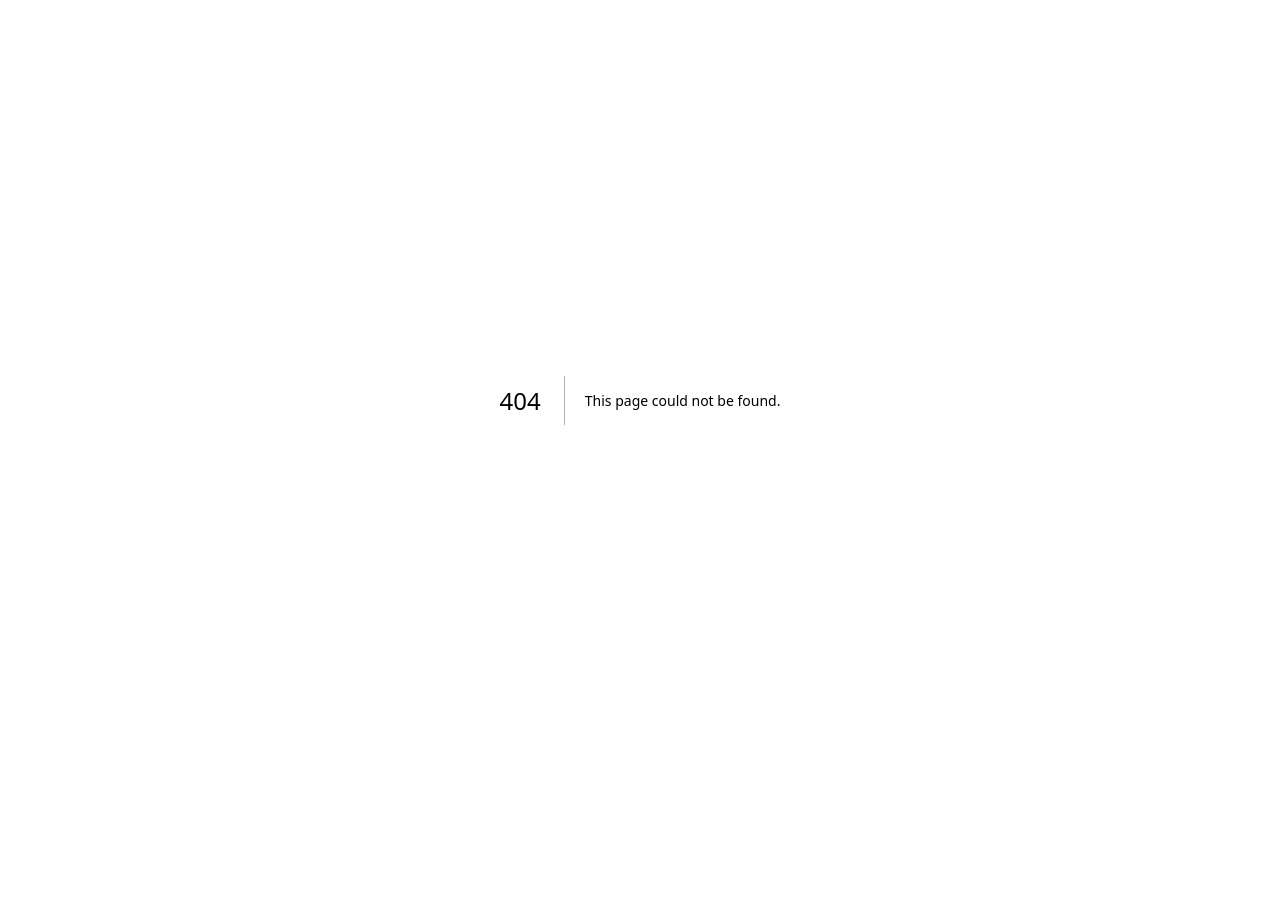
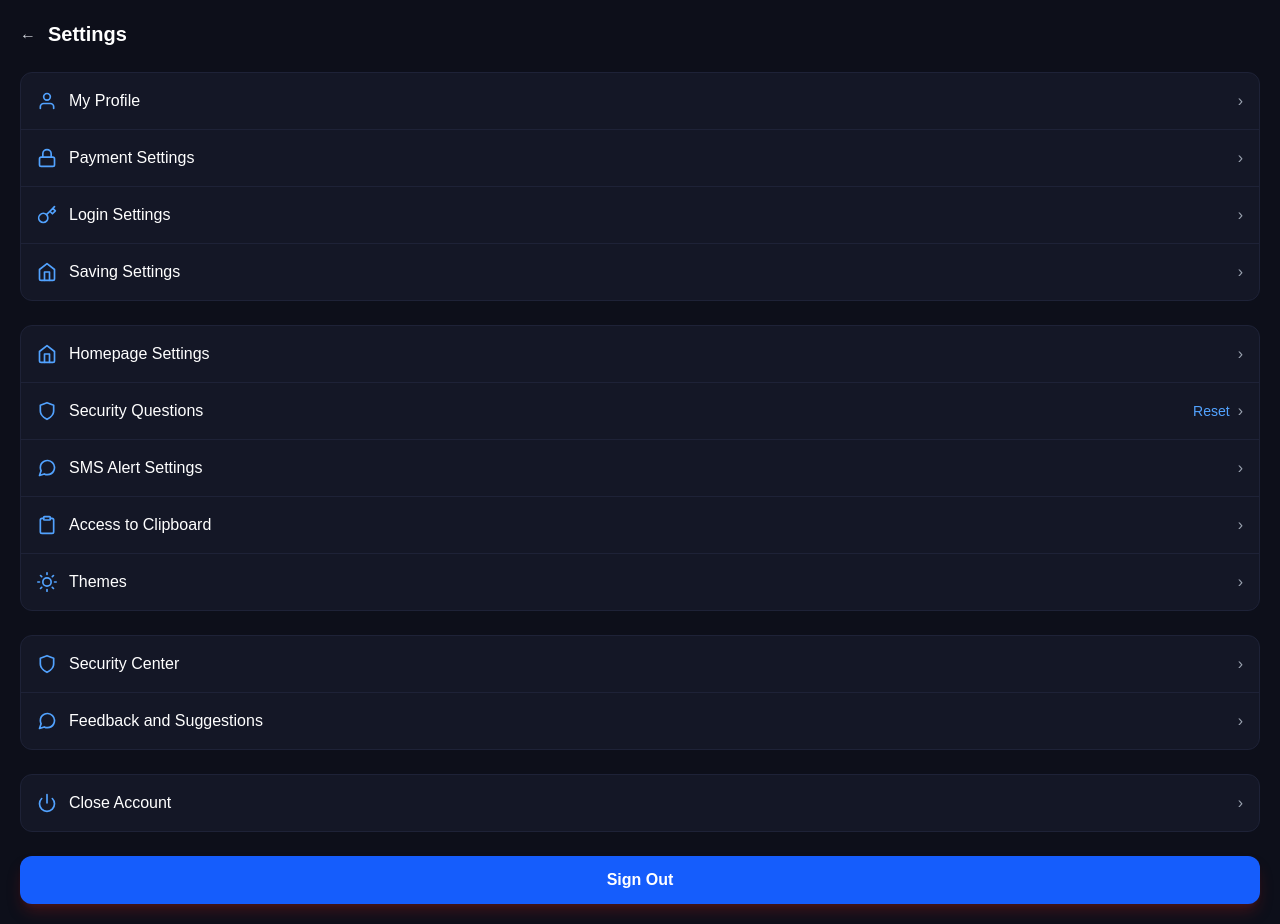
Before and after one commit to SwiftPay11/Investment-site, a Next.js app in the folder frontend/: page /settings in a window 1280 px wide. Before the commit this address had no page. Before the commit the page ends 800 px from the top, so only its background shows below. Built offline with nearby package versions, Linux system fonts and the light colour scheme; sample sign-in values are in the browser's storage.

Commit message:
update giftcard

```diff
--- a/frontend/src/app/credentials/page.jsx
+++ b/frontend/src/app/credentials/page.jsx
@@ -20,12 +20,34 @@ export default function CredentialsPage() {
     setForm({ ...form, [e.target.name]: e.target.value });
   };
 
-  const handleSubmit = (e) => {
-    e.preventDefault();
-    // save details (e.g. to localStorage or API)
-    localStorage.setItem("userDetails", JSON.stringify(form));
-    router.push("/dashboard"); // redirect after save
+ const handleSubmit = async (e) => {
+  e.preventDefault();
+
+  const fullName = `${form.firstName} ${form.lastName}`;
+
+  const payload = {
+    fullName,
+    dob: form.dob,
+    phone: form.phone,
+    // add gender + country if you later collect them
   };
+
+  try {
+    const res = await fetch("https://investment-site-x6tr.onrender.com/auth/update-profile", {
+      method: "POST",
+      headers: { "Content-Type": "application/json" },
+      body: JSON.stringify(payload),
+    });
+
+    const updatedUser = await res.json();
+
+    localStorage.setItem("user", JSON.stringify(updatedUser));
+
+    router.push("/dashboard");
+  } catch (err) {
+    alert("Something went wrong!");
+  }
+};
 
   return (
     <div className="min-h-screen bg-gradient-to-br from-[#0a0f2c] to-[#08142b] text-white flex flex-col md:flex-row items-center justify-center p-4">
--- a/frontend/src/app/dashboard/page.jsx
+++ b/frontend/src/app/dashboard/page.jsx
@@ -751,7 +751,7 @@ useEffect(() => {
 
             <nav className="space-y-2">
               <div className="px-2 py-2 rounded bg-white/6">Wallet & Accounts</div>
-              <div className="px-2 py-2 rounded">Settings</div>
+              <div className="px-2 py-2 rounded" onClick={() => router.push ("/settings")}>Settings</div>
               <div className="px-2 py-2 rounded" onClick={() => router.push("/transfer")}>Transfer to NexTrade account</div>
               <div className="px-2 py-2 rounded" onClick={() => router.push ("/transfer-other")}>Transfer to External account</div>
             </nav>
--- /dev/null
+++ b/frontend/src/app/settings/page.jsx
@@ -0,0 +1,114 @@
+"use client";
+
+import { useEffect, useState } from "react";
+import { useRouter } from "next/navigation";
+
+// Icons
+import {
+  FiUser,
+  FiLock,
+  FiKey,
+  FiHome,
+  FiShield,
+  FiMessageCircle,
+  FiClipboard,
+  FiSun,
+  FiPower
+} from "react-icons/fi";
+
+export default function SettingsPage() {
+  const router = useRouter();
+  const [user, setUser] = useState(null);
+
+  useEffect(() => {
+    const saved = localStorage.getItem("user");
+    if (!saved) {
+      router.push("/login");
+      return;
+    }
+    setUser(JSON.parse(saved));
+  }, []);
+
+  const handleSignOut = () => {
+    localStorage.removeItem("user");
+    router.push("/login");
+  };
+
+  if (!user) return null;
+
+  return (
+    <div className="min-h-screen bg-[#0d0f1a] text-white p-5 flex flex-col">
+
+      {/* HEADER */}
+      <div className="flex items-center mb-6">
+        <button onClick={() => router.back()} className="mr-3 text-gray-300">
+          ←
+        </button>
+        <h1 className="text-xl font-semibold">Settings</h1>
+      </div>
+
+      {/* GROUP 1 */}
+      <div className="bg-[#141726] rounded-xl border border-[#1e2237] mb-6">
+         <div className="cursor-pointer hover:bg-white/10 transition" onClick={() => router.push("settings/profile")}>
+        <SettingItem icon={<FiUser />} label="My Profile"/>
+        </div>
+        <SettingItem icon={<FiLock />} label="Payment Settings" />
+        <SettingItem icon={<FiKey />} label="Login Settings" />
+        <SettingItem icon={<FiHome />} label="Saving Settings" last />
+      </div>
+
+      {/* GROUP 2 */}
+      <div className="bg-[#141726] rounded-xl border border-[#1e2237] mb-6">
+        <SettingItem icon={<FiHome />} label="Homepage Settings" />
+        <SettingItem
+          icon={<FiShield />}
+          label="Security Questions"
+          extra={<span className="text-blue-400 text-sm">Reset</span>}
+        />
+        <SettingItem icon={<FiMessageCircle />} label="SMS Alert Settings" />
+        <SettingItem icon={<FiClipboard />} label="Access to Clipboard" />
+        <SettingItem icon={<FiSun />} label="Themes" last />
+      </div>
+
+      {/* GROUP 3 */}
+      <div className="bg-[#141726] rounded-xl border border-[#1e2237] mb-6">
+        <SettingItem icon={<FiShield />} label="Security Center" />
+        <SettingItem icon={<FiMessageCircle />} label="Feedback and Suggestions" last />
+      </div>
+
+      {/* Close Account */}
+      <div className="bg-[#141726] rounded-xl border border-[#1e2237] mb-6">
+        <SettingItem icon={<FiPower />} label="Close Account" last />
+      </div>
+
+      {/* SIGN OUT BUTTON */}
+      <button
+        onClick={handleSignOut}
+        className="w-full bg-blue-600 mt-auto py-3 rounded-xl font-semibold text-white shadow-lg shadow-red-900/40"
+      >
+        Sign Out
+      </button>
+    </div>
+  );
+}
+
+/* Reusable Setting Row Component */
+function SettingItem({ icon, label, extra, last }) {
+  return (
+    <div
+      className={`flex items-center justify-between p-4 ${
+        !last ? "border-b border-[#1e2237]" : ""
+      }`}
+    >
+      <div className="flex items-center gap-3">
+        <div className="text-blue-400 text-xl">{icon}</div>
+        <p className="text-base">{label}</p>
+      </div>
+
+      <div className="flex items-center gap-2">
+        {extra}
+        <span className="text-gray-400">›</span>
+      </div>
+    </div>
+  );
+}
--- /dev/null
+++ b/frontend/src/app/settings/profile/page.jsx
@@ -0,0 +1,113 @@
+"use client";
+
+import { useEffect, useState } from "react";
+import { useRouter } from "next/navigation";
+import { FiCamera } from "react-icons/fi";
+
+export default function ProfilePage() {
+  const router = useRouter();
+  const [user, setUser] = useState(null);
+  const [preview, setPreview] = useState(null);
+
+  useEffect(() => {
+    const saved = localStorage.getItem("user");
+    if (!saved) {
+      router.push("/login");
+      return;
+    }
+    const parsed = JSON.parse(saved);
+    setUser(parsed);
+    setPreview(parsed?.profilePic || null);
+  }, []);
+
+  // Upload profile picture locally
+  const handleImageUpload = (e) => {
+    const file = e.target.files[0];
+    if (!file) return;
+
+    const imageURL = URL.createObjectURL(file);
+
+    setPreview(imageURL);
+
+    // Save to localStorage (you can later change to backend upload)
+    const updatedUser = { ...user, profilePic: imageURL };
+    localStorage.setItem("user", JSON.stringify(updatedUser));
+    setUser(updatedUser);
+  };
+
+  if (!user) return null;
+
+  const firstName = user.fullName?.split(" ")[0] || "User";
+
+  return (
+    <div className="min-h-screen bg-[#0d0f1a] text-white p-5">
+
+      {/* HEADER */}
+      <div className="flex items-center mb-6">
+        <button onClick={() => router.back()} className="mr-3 text-gray-300">
+          ←
+        </button>
+        <h1 className="text-xl font-semibold">My Profile</h1>
+      </div>
+
+      {/* PROFILE SECTION */}
+      <div className="flex flex-col items-center mb-8">
+
+        {/* Profile Picture Circle */}
+        <label className="relative cursor-pointer">
+          <img
+            src={preview || "/default-avatar.png"}
+            alt="Profile"
+            className="w-28 h-28 rounded-full object-cover border border-gray-700"
+          />
+
+          {/* Camera Icon */}
+          <div className="absolute bottom-0 right-0 bg-green-500 p-2 rounded-full">
+            <FiCamera />
+          </div>
+
+          <input
+            type="file"
+            accept="image/*"
+            className="hidden"
+            onChange={handleImageUpload}
+          />
+        </label>
+
+        {/* First Name */}
+        <p className="text-xl font-semibold mt-4">{fullname}</p>
+
+        {/* Email */}
+        <p className="text-gray-400 text-sm">{user.email}</p>
+      </div>
+
+      {/* USER INFORMATION SECTION */}
+      <div className="bg-[#141726] rounded-xl border border-[#1e2237] p-5 mb-8">
+        <InfoRow label="User ID" value={user.id || "N/A"} />
+        <InfoRow label="Mobile Number" value={user.phone || "N/A"} />
+        <InfoRow label="Gender" value={user.gender || "N/A"} />
+        <InfoRow label="Date of Birth" value={user.dob || "N/A"} />
+        <InfoRow label="Full Name" value={user.fullname || "N/A"} last />
+      </div>
+
+      {/* ACCOUNT TIER SECTION */}
+      <div className="bg-[#141726] rounded-xl border border-[#1e2237] p-5 mb-8">
+        <p className="text-gray-400 text-sm">Account Tier</p>
+        <p className="text-lg font-medium mt-1">
+          {user.tier || "Tier 1"}
+        </p>
+      </div>
+
+    </div>
+  );
+}
+
+/* Reusable Row Component */
+function InfoRow({ label, value, last }) {
+  return (
+    <div className={`py-3 ${!last ? "border-b border-[#1e2237]" : ""}`}>
+      <p className="text-gray-400 text-sm">{label}</p>
+      <p className="text-base mt-1">{value}</p>
+    </div>
+  );
+}
```
